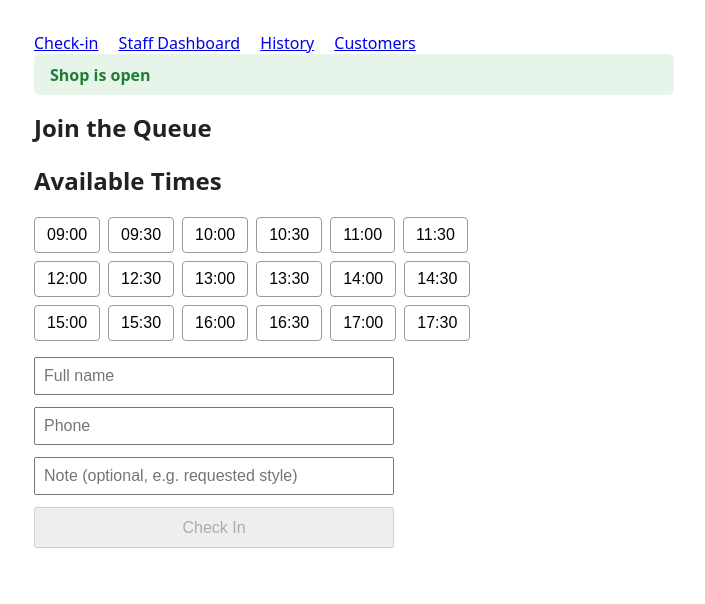
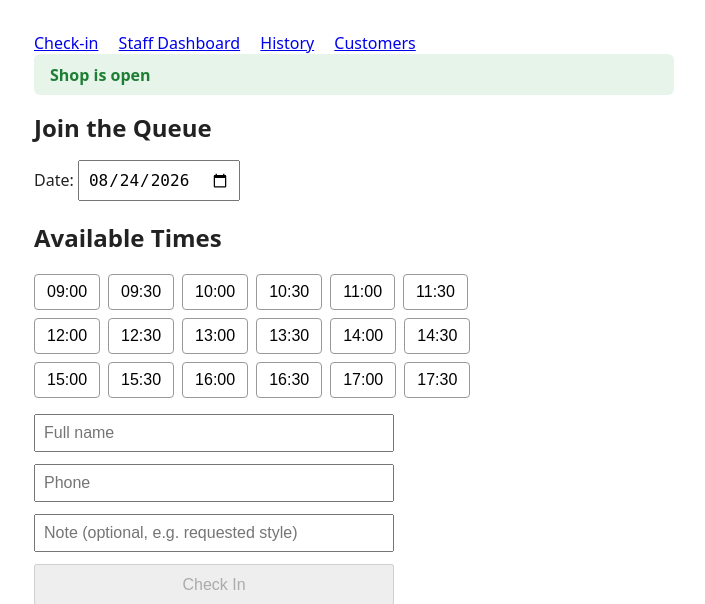
Before and after one commit to mrprogrammingx/barbershop-queue, a FastAPI app: page / in a window 1280 px wide. Shown: the top 604 px of the page, without its empty margins (286-991 px from the left). Run offline with FastAPI, Linux system fonts and the light colour scheme; data comes from the database, SQL or seed files in the repository; data that the repository does not hold is empty.

Commit message:
Allow booking appointment slots on future days, not just today
GET /queue/available-times takes a for_date query param, and
CheckInRequest now requires appointment_date. Both reject dates in
the past. The shop open/closed toggle only gates same-day bookings,
since it represents live walk-in status rather than a per-day
schedule. Check-in page adds a date picker (min today) that reloads
available times for the chosen day.

Co-Authored-By: Claude Sonnet 5 <noreply@anthropic.com>

```diff
--- a/app/schemas.py
+++ b/app/schemas.py
@@ -9,6 +9,7 @@ from app.models import QueueStatus
 class CheckInRequest(BaseModel):
     name: str
     phone: str
+    appointment_date: date
     appointment_time: time
     note: Optional[str] = None
 
--- a/app/templates/checkin.html
+++ b/app/templates/checkin.html
@@ -2,6 +2,11 @@
 {% block title %}Check In{% endblock %}
 {% block content %}
   <h1>Join the Queue</h1>
+
+  <div>
+    <label for="date-picker">Date:</label>
+    <input type="date" id="date-picker">
+  </div>
 
   <h2>Available Times</h2>
   <div id="slots" class="slots"></div>
@@ -25,15 +30,29 @@
   <script>
     let selectedTime = null;
 
+    function todayIso() {
+      return new Date().toISOString().slice(0, 10);
+    }
+
     async function loadSlots() {
-      const res = await fetch("/queue/available-times");
-      const slots = await res.json();
+      selectedTime = null;
+      document.getElementById("submit-btn").disabled = true;
+
+      const selectedDate = document.getElementById("date-picker").value || todayIso();
+      const res = await fetch(`/queue/available-times?for_date=${selectedDate}`);
       const container = document.getElementById("slots");
       const message = document.getElementById("slots-message");
       container.innerHTML = "";
 
+      if (!res.ok) {
+        const err = await res.json();
+        message.textContent = err.detail;
+        return;
+      }
+
+      const slots = await res.json();
       if (slots.length === 0) {
-        message.textContent = "No time slots configured for today.";
+        message.textContent = "No time slots configured for that date.";
         return;
       }
       message.textContent = "";
@@ -54,6 +73,8 @@
       }
     }
 
+    document.getElementById("date-picker").addEventListener("change", loadSlots);
+
     document.getElementById("checkin-form").addEventListener("submit", async (e) => {
       e.preventDefault();
       if (!selectedTime) return;
@@ -62,6 +83,7 @@
         name: form.name.value,
         phone: form.phone.value,
         note: form.note.value || null,
+        appointment_date: document.getElementById("date-picker").value || todayIso(),
         appointment_time: selectedTime,
       };
       const res = await fetch("/queue/checkin", {
@@ -72,10 +94,8 @@
       const result = document.getElementById("result");
       if (res.ok) {
         const data = await res.json();
-        result.textContent = `You're checked in for ${data.appointment_time.slice(0, 5)}! Your position is #${data.position}.`;
+        result.textContent = `You're checked in for ${data.queue_date} at ${data.appointment_time.slice(0, 5)}! Your position is #${data.position}.`;
         form.reset();
-        selectedTime = null;
-        document.getElementById("submit-btn").disabled = true;
         loadSlots();
       } else {
         const err = await res.json();
@@ -84,6 +104,8 @@
       }
     });
 
+    document.getElementById("date-picker").value = todayIso();
+    document.getElementById("date-picker").min = todayIso();
     loadSlots();
   </script>
 {% endblock %}
```
Also changed, not shown: app/routers/queue.py (+15 -9 lines), tests/test_queue.py (+16 -3 lines).
